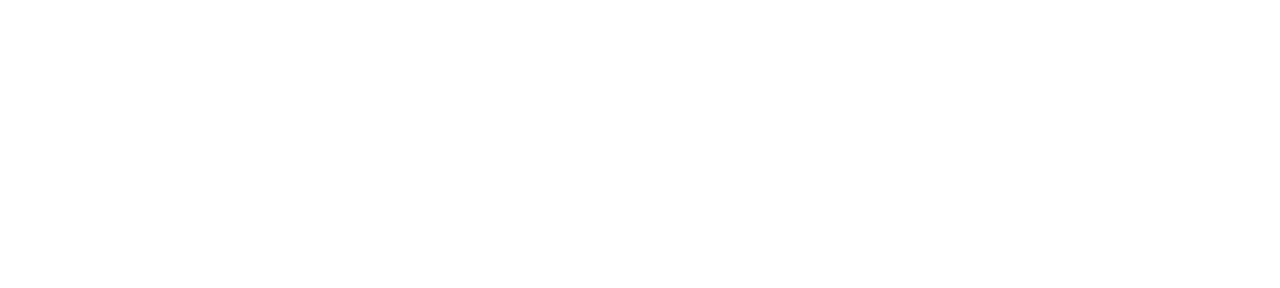
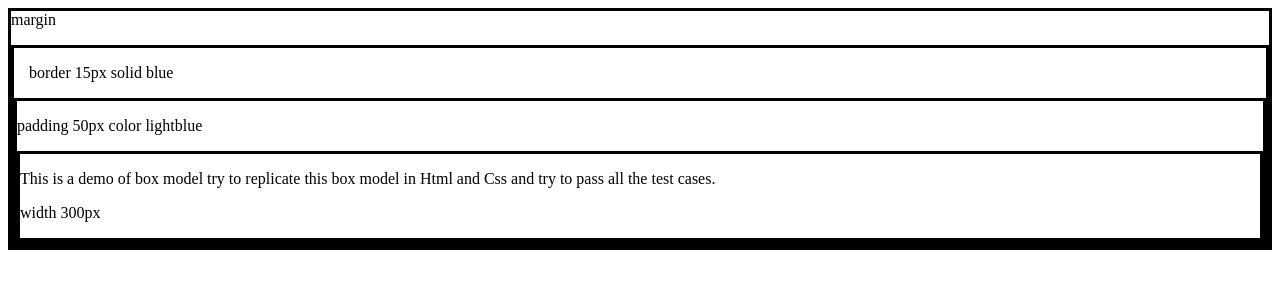
Before and after one commit to acciojob/css-box-model-Keerthusri, a website: page main.html in a window 1280 px wide. Drawn offline with Linux system fonts and the light colour scheme.

Commit message:
created a submission

```diff
--- a/main.html
+++ b/main.html
@@ -8,8 +8,30 @@
 
 <body>
 	<!-- the entire body must be written by student -->
-    <script type="text/javascript" src="./script.js">
-</script>
+	<div class="div">
+        <p class="margin">margin</p>
+        <div class="div2">
+            <p class="blue">border 15px solid blue</p>
+            <div class="div3">
+                <p class="padding">
+                    padding 50px
+                    <span>
+                        color lightblue
+                    </span>
+                </p>
+                <div class="div4">
+                    <p class="text">
+                        This is a demo of box model try to replicate this box model in Html and Css and try to pass all the test cases.
+                    </p>
+                    <div>
+                        <p class="width">
+                            width 300px
+                        </p>
+                    </div>
+                </div>
+            </div>
+        </div>
+    </div>
 
 </body>
 
--- a/script.js
+++ b/script.js
@@ -1 +1,4 @@
 //your code here
+.margin1{
+	border-style: solid;
+}
--- a/styles.css
+++ b/styles.css
@@ -1,2 +1,11 @@
+.div,.div2,.div3,.div4{
+            border-style: solid;
+            height: auto;
 
-/* Your CSS Code here. */
+        }
+        div .margin{
+            margin-top:0%;
+        }
+        .div .blue{
+           padding-left: 15px;
+        }
```
